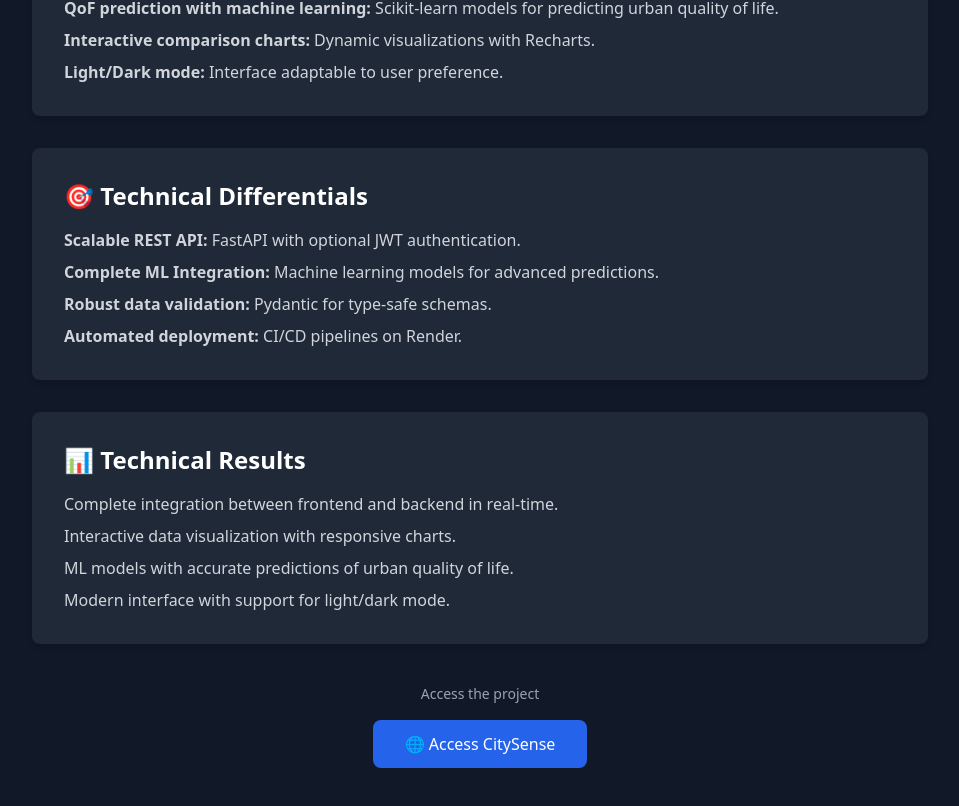
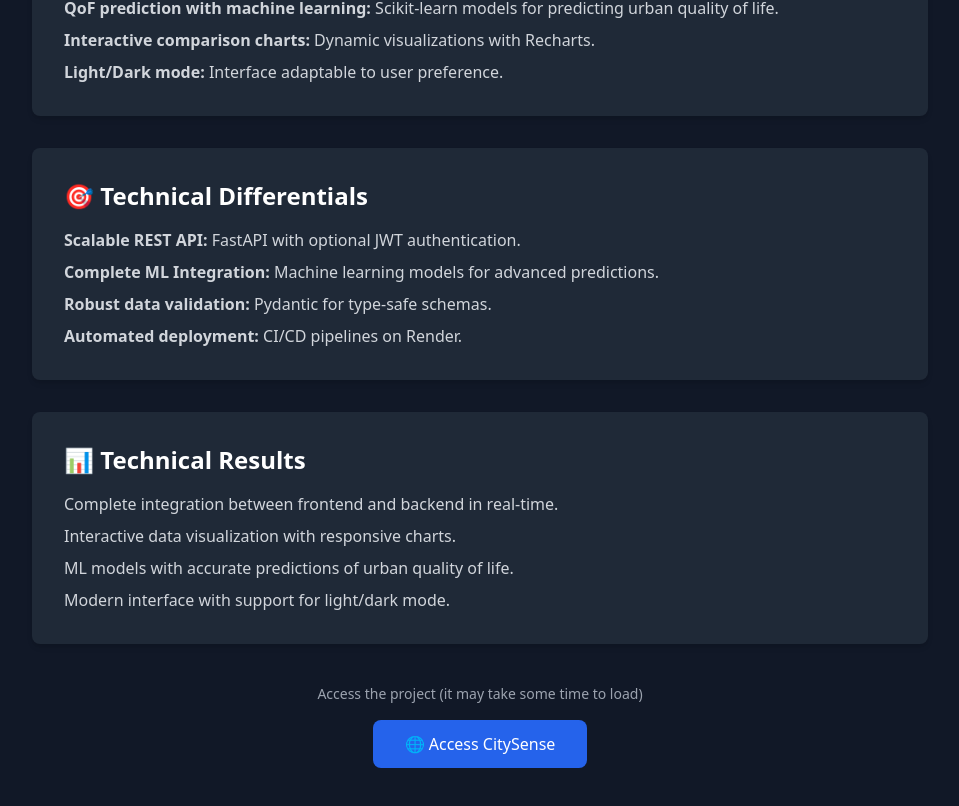
Before and after one commit to Pissaia92/my-webspace, a Next.js app: page /projects/citysense in a window 1280 px wide. Shown: the part 570-1376 px from the top of the page, without its empty margins (160-1119 px from the left). Built offline with nearby package versions, Linux system fonts and the light colour scheme.

Commit message:
Update page.tsx
load time update

```diff
--- a/src/app/projects/citysense/page.tsx
+++ b/src/app/projects/citysense/page.tsx
@@ -121,7 +121,7 @@ export default function CitySensePage() {
 
         {/* Botão de acesso ao projeto */}
         <div className="text-center mt-10">
-          <p className="text-gray-400 text-sm mb-4">Access the project</p>
+          <p className="text-gray-400 text-sm mb-4">Access the project (it may take some time to load)</p>
           <Link
             href="https://city-sense.vercel.app/"
             target="_blank"
```
